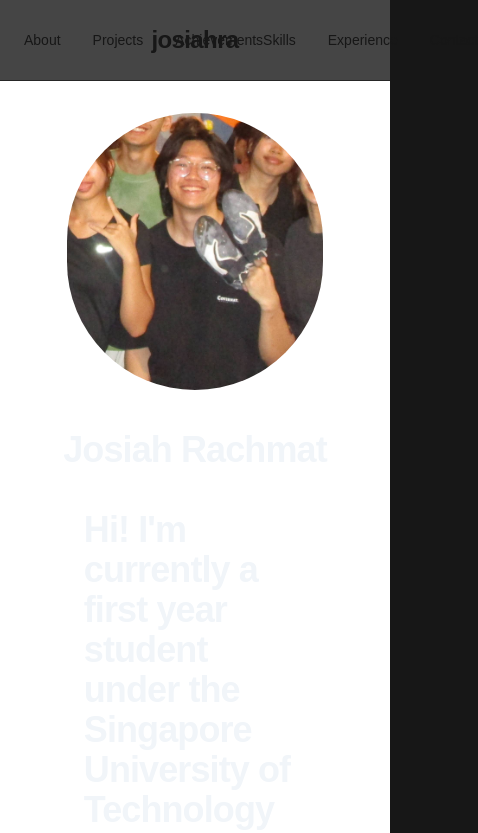
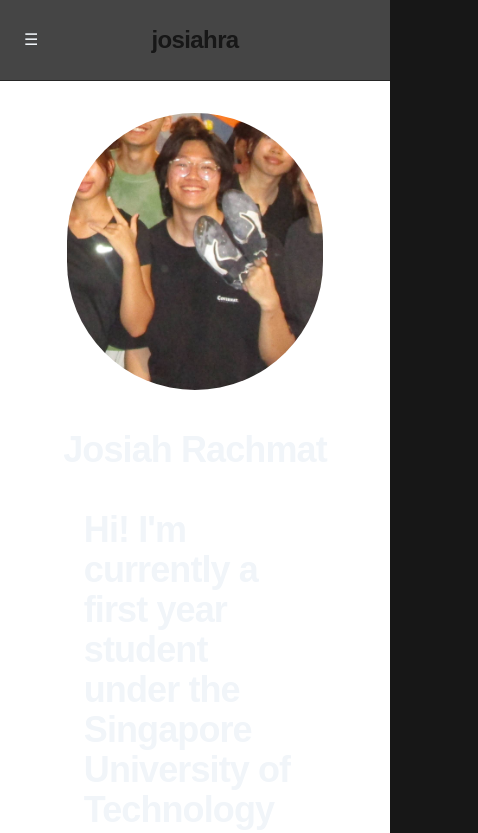
Before and after one commit to spookyjos/Portfolio, a Next.js app: page / in a window 390 px wide. Shown: the top 833 px of the page, 478 px wide, since content can reach past the window. Built offline with nearby package versions, Linux system fonts and the light colour scheme.

Commit message:
included mobile hamburger for navbar

```diff
--- a/components/Navbar.tsx
+++ b/components/Navbar.tsx
@@ -1,45 +1,59 @@
+"use client";
+
+import { useState } from "react";
+
 export default function Navbar() {
+  const [isOpen, setIsOpen] = useState(false);
+
   return (
     <nav className="sticky top-0 z-50 bg-neutral-900/80 backdrop-blur border-b border-neutral-800">
       <div className="mx-auto max-w-6xl px-6">
-        <div className="flex items-center justify-between h-20">
+        <div className="relative flex items-center justify-between h-20">
 
-          {/* LEFT NAV */}
-          <div className="flex gap-8 text-sm font-medium">
-            <a href="#ABOUTME" className="hover:text-sky-400 transition">
-              About
-            </a>
-            <a href="#PROJECTS" className="hover:text-sky-400 transition">
-              Projects
-            </a>
-            <a href="#ACHIEVEMENTS" className="hover:text-sky-400 transition">
-              Achievements
-            </a>
+          {/* Mobile Hamburger */}
+          <button
+            className="md:hidden text-slate-100"
+            onClick={() => setIsOpen(!isOpen)}
+          >
+            ☰
+          </button>
+
+          {/* LEFT NAV (hidden on mobile) */}
+          <div className="hidden md:flex gap-8 text-sm font-medium">
+            <a href="#ABOUTME" className="hover:text-sky-400 transition">About</a>
+            <a href="#PROJECTS" className="hover:text-sky-400 transition">Projects</a>
+            <a href="#ACHIEVEMENTS" className="hover:text-sky-400 transition">Achievements</a>
           </div>
 
           {/* CENTER LOGO */}
           <a
             href="/"
-            className="scroll-mt-24 absolute left-1/2 -translate-x-1/2 text-2xl font-semibold tracking-tight"
+            className="absolute left-1/2 -translate-x-1/2 text-2xl font-semibold tracking-tight"
           >
             josiahra
           </a>
 
-          {/* RIGHT NAV */}
-          <div className="flex gap-8 text-sm font-medium">
-            <a href="#SKILLS" className="hover:text-sky-400 transition">
-              Skills
-            </a>
-            <a href="#EXPERIENCE" className="hover:text-sky-400 transition">
-              Experience
-            </a>
-            <a href="#CONTACT" className="hover:text-sky-400 transition">
-              Contact
-            </a>
+          {/* RIGHT NAV (hidden on mobile) */}
+          <div className="hidden md:flex gap-8 text-sm font-medium">
+            <a href="#SKILLS" className="hover:text-sky-400 transition">Skills</a>
+            <a href="#EXPERIENCE" className="hover:text-sky-400 transition">Experience</a>
+            <a href="#CONTACT" className="hover:text-sky-400 transition">Contact</a>
           </div>
 
         </div>
       </div>
+
+      {/* Mobile Dropdown Menu */}
+      {isOpen && (
+        <div className="md:hidden bg-neutral-900 border-t border-neutral-800 px-6 pb-6 space-y-4 text-sm font-medium">
+          <a href="#ABOUTME" onClick={() => setIsOpen(false)} className="block hover:text-sky-400">About</a>
+          <a href="#PROJECTS" onClick={() => setIsOpen(false)} className="block hover:text-sky-400">Projects</a>
+          <a href="#ACHIEVEMENTS" onClick={() => setIsOpen(false)} className="block hover:text-sky-400">Achievements</a>
+          <a href="#SKILLS" onClick={() => setIsOpen(false)} className="block hover:text-sky-400">Skills</a>
+          <a href="#EXPERIENCE" onClick={() => setIsOpen(false)} className="block hover:text-sky-400">Experience</a>
+          <a href="#CONTACT" onClick={() => setIsOpen(false)} className="block hover:text-sky-400">Contact</a>
+        </div>
+      )}
     </nav>
   );
 }
```
